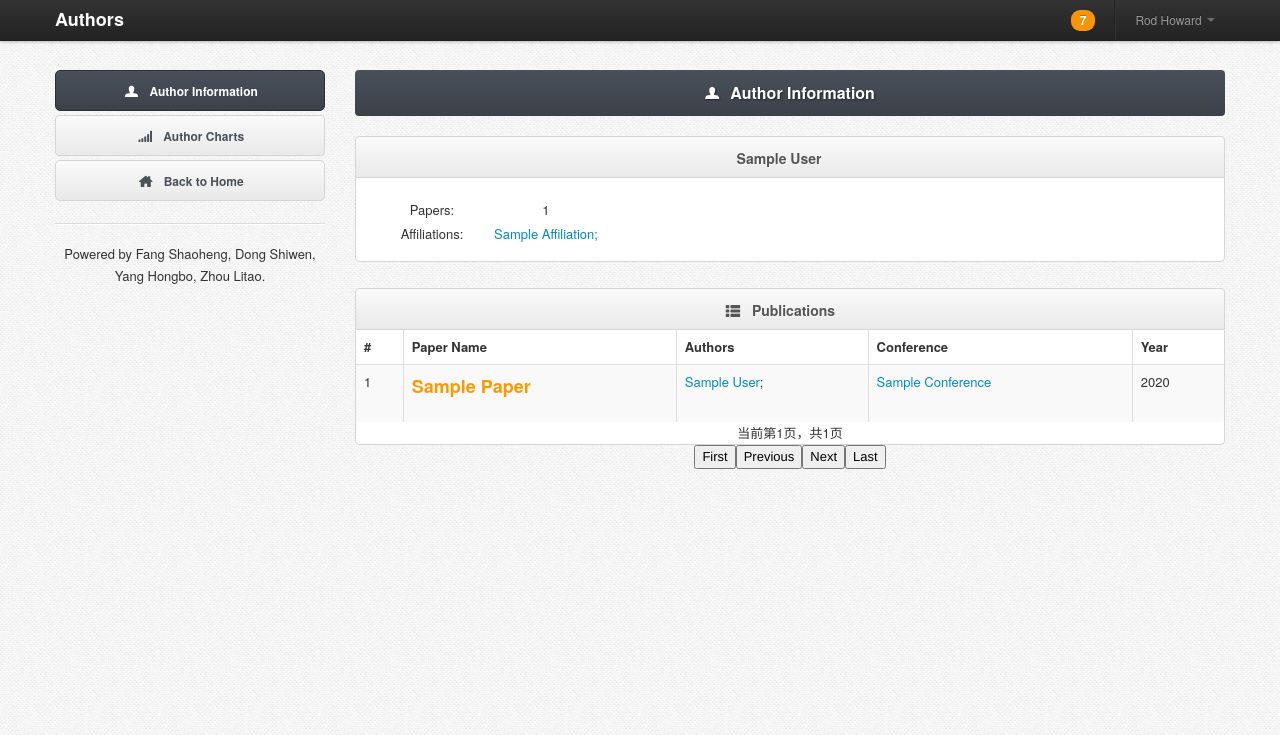
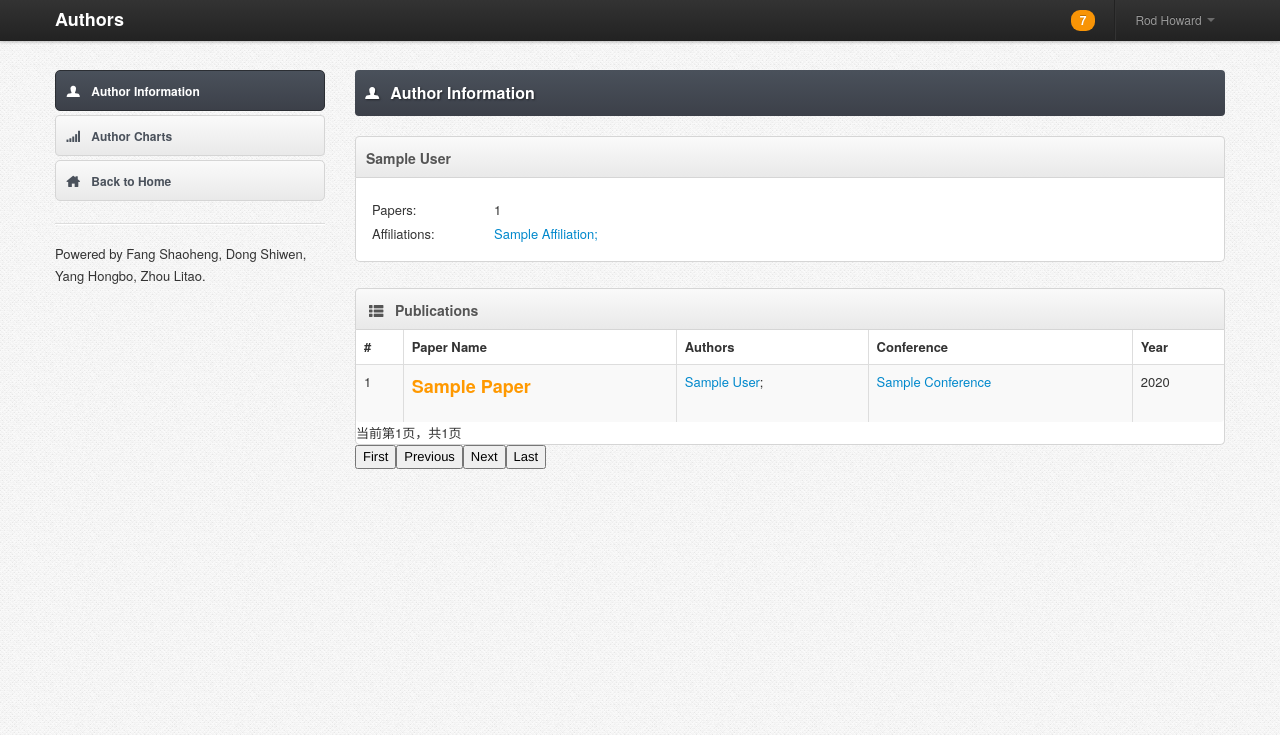
Before and after one commit to ltzone/EE101Lab, a PHP site: page /solr/pages/authors/author_info.php?author_id=1 in a window 1280 px wide. Shown: the top 735 px of the page. Run offline with PHP 8.4, Linux system fonts and the light colour scheme; tables that the repository leaves empty or names only in its code hold one stand-in row (values such as "Sample post").

Commit message:
remove text-align center from css

```diff
--- a/pages/authors/author_info.php
+++ b/pages/authors/author_info.php
@@ -309,7 +309,7 @@ $("#but4").click(function(){
 </script>';
 echo"<div>";
 echo"<style type=\"text/css\">
-body{ text-align:center}
+
 .button {
 
     display: inline-block;
--- a/pages/conference/conference_info.php
+++ b/pages/conference/conference_info.php
@@ -329,7 +329,6 @@ $("#but4").click(function(){
 </script>';
 echo"<div>";
 echo"<style type=\"text/css\">
-body{ text-align:center}
 .button {
 
     display: inline-block;
```
